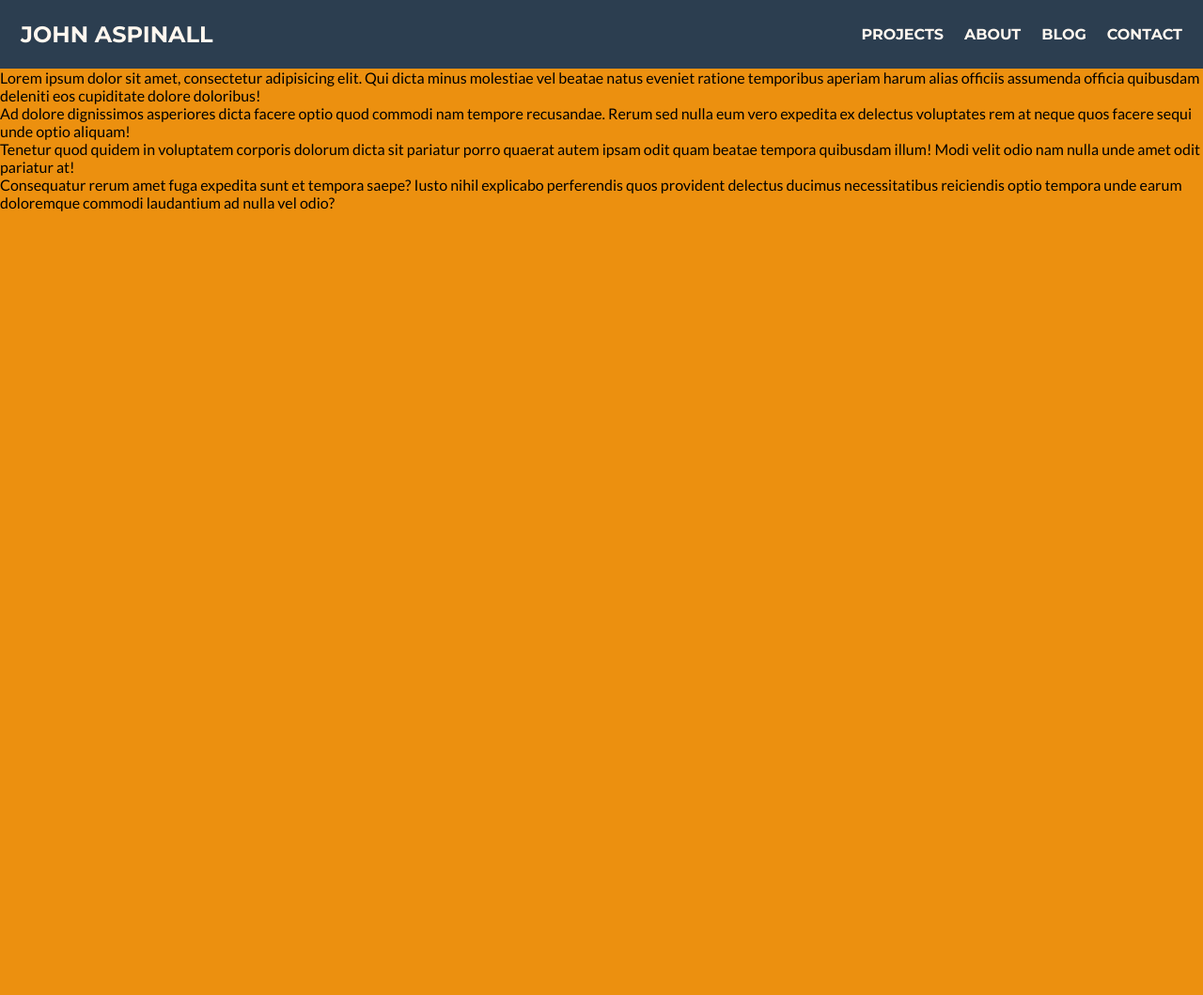
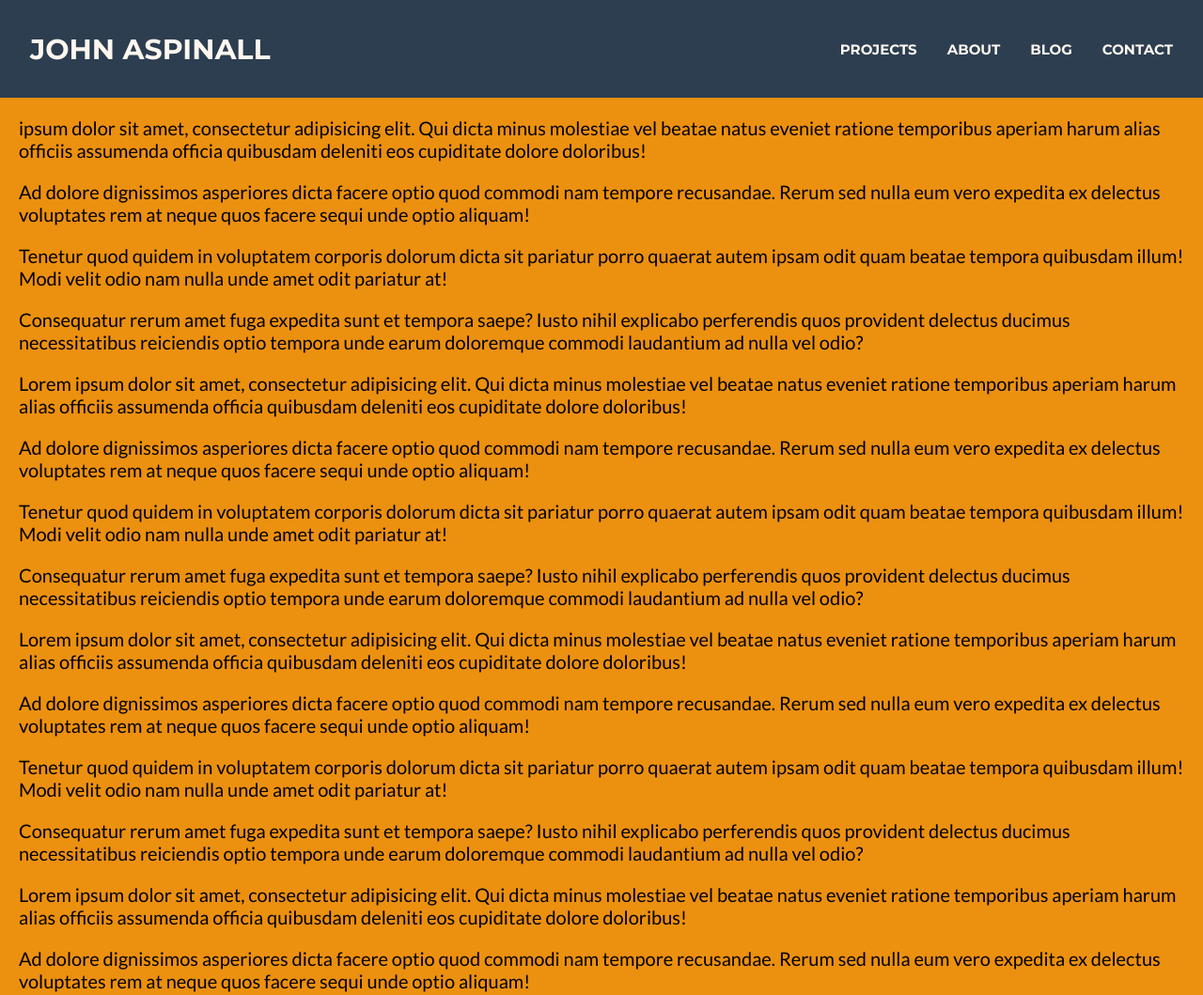
Before and after one commit to johnasp/JA-V2, a plain HTML site: page index.html in a window 1280 px wide. Shown: the top 1059 px of the page at 94% size. Before the commit the page ends 800 px from the top, so only its background shows below. Drawn offline with Linux system fonts and the light colour scheme.

Commit message:
SASS and custom properties

```diff
--- a/css/abstracts/_mixins.scss
+++ b/css/abstracts/_mixins.scss
@@ -1,36 +1,6 @@
 @mixin breakpoint($point) {
-   @if $point == 480 {
-     @media (min-width: 480px) { @content; }
-   }
-   @if $point == 600 {
-     @media (min-width: 600px) { @content; }
-   }
-   @if $point == 768 {
-     @media (min-width: 768px) { @content; }
-   }
-   @if $point == 992 {
-     @media (min-width: 992px) { @content; }
-   }
-   @if $point == 1024 {
-    @media (min-width: 1024px) { @content; }
-   }
-   @if $point == 1200 {
-    @media (min-width: 1200px) { @content; }
-   }
-   @if $point == 1300 {
-    @media (min-width: 1300px) { @content; }
-   }
-   @if $point == 1400 {
-    @media (min-width: 1400px) { @content; }
-   }
-   @if $point == 1500 {
-    @media (min-width: 1500px) { @content; }
-   }
-   @if $point == 1600 {
-    @media (min-width: 1600px) { @content; }
-   }
-   @if $point == 1700 {
-    @media (min-width: 1700px) { @content; }
+   @if $point == 800 {
+     @media (min-width: 800px) { @content; }
    }
 }
 
--- a/css/abstracts/_variables.scss
+++ b/css/abstracts/_variables.scss
@@ -6,13 +6,7 @@
    --fw-bold: 700;
    --fw-bolder: 800;
 
-   --fs-body: 1.6rem;
-   --fs-h1: 2.4rem;
-   --fs-nav-item: .1.8rem;
-   --fs-h3: 1.8rem;
-
-
-   --spacer: 2.2rem;
+   --spacer: 1.6rem;
    --spacer-md: calc(var(--spacer) * 2);
    --spacer-lg: calc(var(--spacer) * 3);
 
@@ -22,5 +16,18 @@
    --clr-white: #fff7ef;
 
    --shadow: 0 0 1em rgba(0,0,0, .25);
-   --radius: 5px;
+   --radius:  5px;
+
+   --fs-body: 1.6rem;
+   --fs-h1: 2rem;
+   --fs-nav: 1.4rem;
 }
+
+@media (min-width: 800px) {
+   :root {
+      --fs-body: 2rem;
+      --fs-h1: 3rem;
+      --fs-nav: 1.5rem;
+      --spacer: 3.2rem;
+   }
+}
--- a/css/base/_base.scss
+++ b/css/base/_base.scss
@@ -27,39 +27,11 @@ body {
    font-family: var(--ff-body);
    font-size: var(--fs-body);
 }
-h1,h2,h3,h4,h5,h6 {
-   font-family: var(--ff-header);
-   font-weight: var(--fw-bold);
-   text-transform: uppercase;
+.content {
+   padding: 1em;
+   padding-top: 8rem;
+   padding-bottom: 5rem;
+   p {
+      margin-bottom: 1em;
+   }
 }
-h1 {
-   font-size: var(--fs-h1);
-}
-h2 {
-   font-size: var(--fz-h2);
-}
-.navbar {
-   background: var(--clr-secondary);
-   color: var(--clr-white);
-   display: flex;
-   align-items: center;
-   justify-content: space-between;
-   padding: var(--spacer);
-   ul {
-      list-style: none;
-      margin: 0;
-      padding: 0;
-      display: flex;
-      li {
-         font-family: var(--ff-header);
-         font-weight: var(--fw-bold);
-         text-transform: uppercase;
-         font-size: var(--fs-nav-item);
-         margin-right: var(--spacer);
-         &:last-child {
-            margin-right: 0;
-         }
-      }
-   }
-
-}
--- a/css/base/_typography.scss
+++ b/css/base/_typography.scss
@@ -0,0 +1,11 @@
+h1,h2,h3,h4,h5,h6 {
+   font-family: var(--ff-header);
+   font-weight: var(--fw-bold);
+   text-transform: uppercase;
+}
+h1 {
+   font-size: var(--fs-h1);
+}
+h2 {
+   font-size: var(--fz-h2);
+}
--- a/css/layout/_header.scss
+++ b/css/layout/_header.scss
@@ -0,0 +1,51 @@
+.navbar {
+   background: var(--clr-secondary);
+   color: var(--clr-white);
+   display: flex;
+   align-items: center;
+   justify-content: space-between;
+   padding: var(--spacer);
+   position: fixed;
+   width: 100%;
+   .navbar__header {
+      display: flex;
+      flex-basis: 100%;
+      align-items: flex-start;
+      justify-content: space-between;
+      button {
+         padding: 4px 10px;
+         @include breakpoint(800) {
+            display: none;
+         }
+      }
+   }
+
+   .navbar__items {
+      list-style: none;
+      margin: 0;
+      padding: 0;
+      display: flex;
+      justify-content: center;
+      align-items: center;
+      flex-direction: row;
+      background: var(--clr-secondary);
+      position: fixed;
+      @include breakpoint(800) {
+         position: static;
+      }
+      bottom: 0;
+      left: 0;
+      right: 0;
+      height: 40px;
+      li {
+         font-family: var(--ff-header);
+         font-weight: var(--fw-bold);
+         text-transform: uppercase;
+         font-size: var(--fs-nav);
+         margin-right: var(--spacer);
+         &:last-child {
+            margin-right: 0;
+         }
+      }
+   }
+}
--- a/css/main.scss
+++ b/css/main.scss
@@ -15,7 +15,6 @@
 @import
   'layout/header',
   'layout/sidebar',
-  'layout/navigation',
   'layout/footer';
 
 // 5. Components
--- a/index.html
+++ b/index.html
@@ -4,29 +4,47 @@
    <meta charset="UTF-8">
    <meta http-equiv="X-UA-Compatible" content="IE=edge">
    <meta name="viewport" content="width=device-width, initial-scale=1.0">
-   <title>John Aspinall portfolio</title>
+   <title>John Aspinall V2</title>
    <link rel="stylesheet" type="text/css" href="css/main.css">
-   <script src="https://kit.fontawesome.com/7cca6fbe68.js" crossorigin="anonymous"></script>
 </head>
 
 <body>
+   <div class="app">
       <nav class="navbar">
+         <header class="navbar__header">
             <h1>John Aspinall</h1>
-      <ul>
+            <button>
+               menu
+            </button>
+         </header>
+         <ul class="navbar__items">
             <li>Projects</li>
             <li>About</li>
             <li>Blog</li>
             <li>Contact</li>
          </ul>
       </nav>
-
-   <main>
+      <div class="content">
+         <p>TOP</p>
+         <p>ipsum dolor sit amet, consectetur adipisicing elit. Qui dicta minus molestiae vel beatae natus eveniet ratione temporibus aperiam harum alias officiis assumenda officia quibusdam deleniti eos cupiditate dolore doloribus!</p>
+         <p>Ad dolore dignissimos asperiores dicta facere optio quod commodi nam tempore recusandae. Rerum sed nulla eum vero expedita ex delectus voluptates rem at neque quos facere sequi unde optio aliquam!</p>
+         <p>Tenetur quod quidem in voluptatem corporis dolorum dicta sit pariatur porro quaerat autem ipsam odit quam beatae tempora quibusdam illum! Modi velit odio nam nulla unde amet odit pariatur at!</p>
+         <p>Consequatur rerum amet fuga expedita sunt et tempora saepe? Iusto nihil explicabo perferendis quos provident delectus ducimus necessitatibus reiciendis optio tempora unde earum doloremque commodi laudantium ad nulla vel odio?</p>
          <p>Lorem ipsum dolor sit amet, consectetur adipisicing elit. Qui dicta minus molestiae vel beatae natus eveniet ratione temporibus aperiam harum alias officiis assumenda officia quibusdam deleniti eos cupiditate dolore doloribus!</p>
          <p>Ad dolore dignissimos asperiores dicta facere optio quod commodi nam tempore recusandae. Rerum sed nulla eum vero expedita ex delectus voluptates rem at neque quos facere sequi unde optio aliquam!</p>
          <p>Tenetur quod quidem in voluptatem corporis dolorum dicta sit pariatur porro quaerat autem ipsam odit quam beatae tempora quibusdam illum! Modi velit odio nam nulla unde amet odit pariatur at!</p>
          <p>Consequatur rerum amet fuga expedita sunt et tempora saepe? Iusto nihil explicabo perferendis quos provident delectus ducimus necessitatibus reiciendis optio tempora unde earum doloremque commodi laudantium ad nulla vel odio?</p>
-
-   </main>
+         <p>Lorem ipsum dolor sit amet, consectetur adipisicing elit. Qui dicta minus molestiae vel beatae natus eveniet ratione temporibus aperiam harum alias officiis assumenda officia quibusdam deleniti eos cupiditate dolore doloribus!</p>
+         <p>Ad dolore dignissimos asperiores dicta facere optio quod commodi nam tempore recusandae. Rerum sed nulla eum vero expedita ex delectus voluptates rem at neque quos facere sequi unde optio aliquam!</p>
+         <p>Tenetur quod quidem in voluptatem corporis dolorum dicta sit pariatur porro quaerat autem ipsam odit quam beatae tempora quibusdam illum! Modi velit odio nam nulla unde amet odit pariatur at!</p>
+         <p>Consequatur rerum amet fuga expedita sunt et tempora saepe? Iusto nihil explicabo perferendis quos provident delectus ducimus necessitatibus reiciendis optio tempora unde earum doloremque commodi laudantium ad nulla vel odio?</p>
+         <p>Lorem ipsum dolor sit amet, consectetur adipisicing elit. Qui dicta minus molestiae vel beatae natus eveniet ratione temporibus aperiam harum alias officiis assumenda officia quibusdam deleniti eos cupiditate dolore doloribus!</p>
+         <p>Ad dolore dignissimos asperiores dicta facere optio quod commodi nam tempore recusandae. Rerum sed nulla eum vero expedita ex delectus voluptates rem at neque quos facere sequi unde optio aliquam!</p>
+         <p>Tenetur quod quidem in voluptatem corporis dolorum dicta sit pariatur porro quaerat autem ipsam odit quam beatae tempora quibusdam illum! Modi velit odio nam nulla unde amet odit pariatur at!</p>
+         <p>Consequatur rerum amet fuga expedita sunt et tempora saepe? Iusto nihil explicabo perferendis quos provident delectus ducimus necessitatibus reiciendis optio tempora unde earum doloremque commodi laudantium ad nulla vel odio?</p>
+         <p>BOTTOM</p>
+      </div>
+   </div>
 
 </body>
 </html>
```
Also changed, not shown: css/layout/_navigation.scss (deleted), css/main.css, 1 other file. Lines whose indentation alone changed are shown as unchanged.
